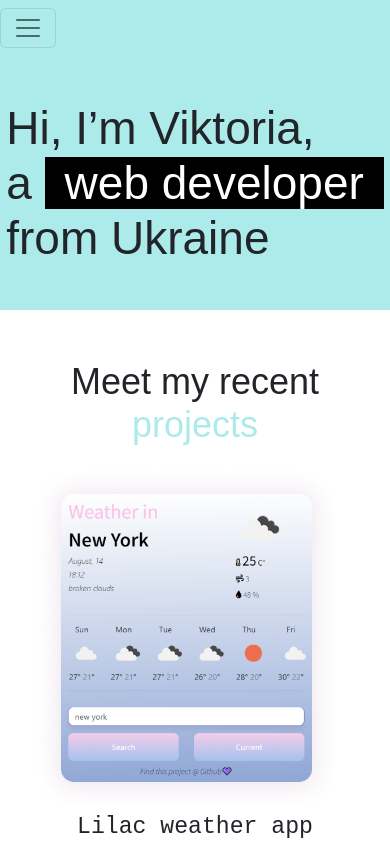
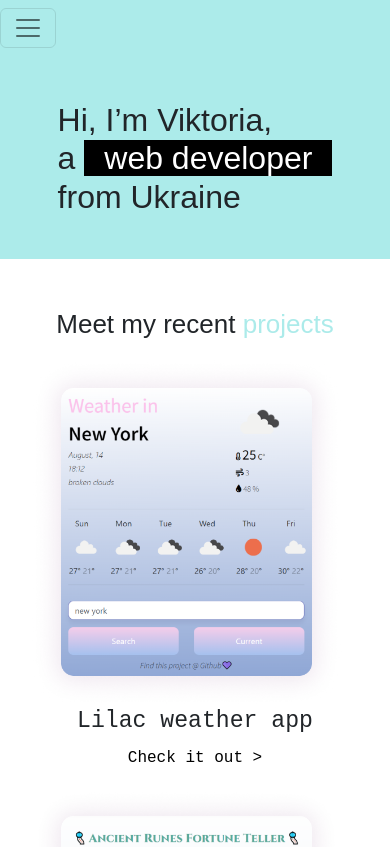
Before and after one commit to Shininglow/Minty-portfolio, a plain HTML site: page index.html in a window 390 px wide. Shown: the top 847 px of the page. Drawn offline with nearby package versions, Linux system fonts and the light colour scheme.

Commit message:
Additional responsive settings

```diff
--- a/src/styles.css
+++ b/src/styles.css
@@ -484,7 +484,7 @@ a:hover {
 
   h1 {
     font-family: var(---primary-font-family);
-    font-size: 46px;
+    font-size: 32px;
     z-index: 2;
   }
 
@@ -512,7 +512,7 @@ a:hover {
 
   h2 {
     font-family: var(---primary-font-family);
-    font-size: 36px;
+    font-size: 26px;
     text-align: center;
     padding-top: 50px;
     padding-bottom: 10px;
```
